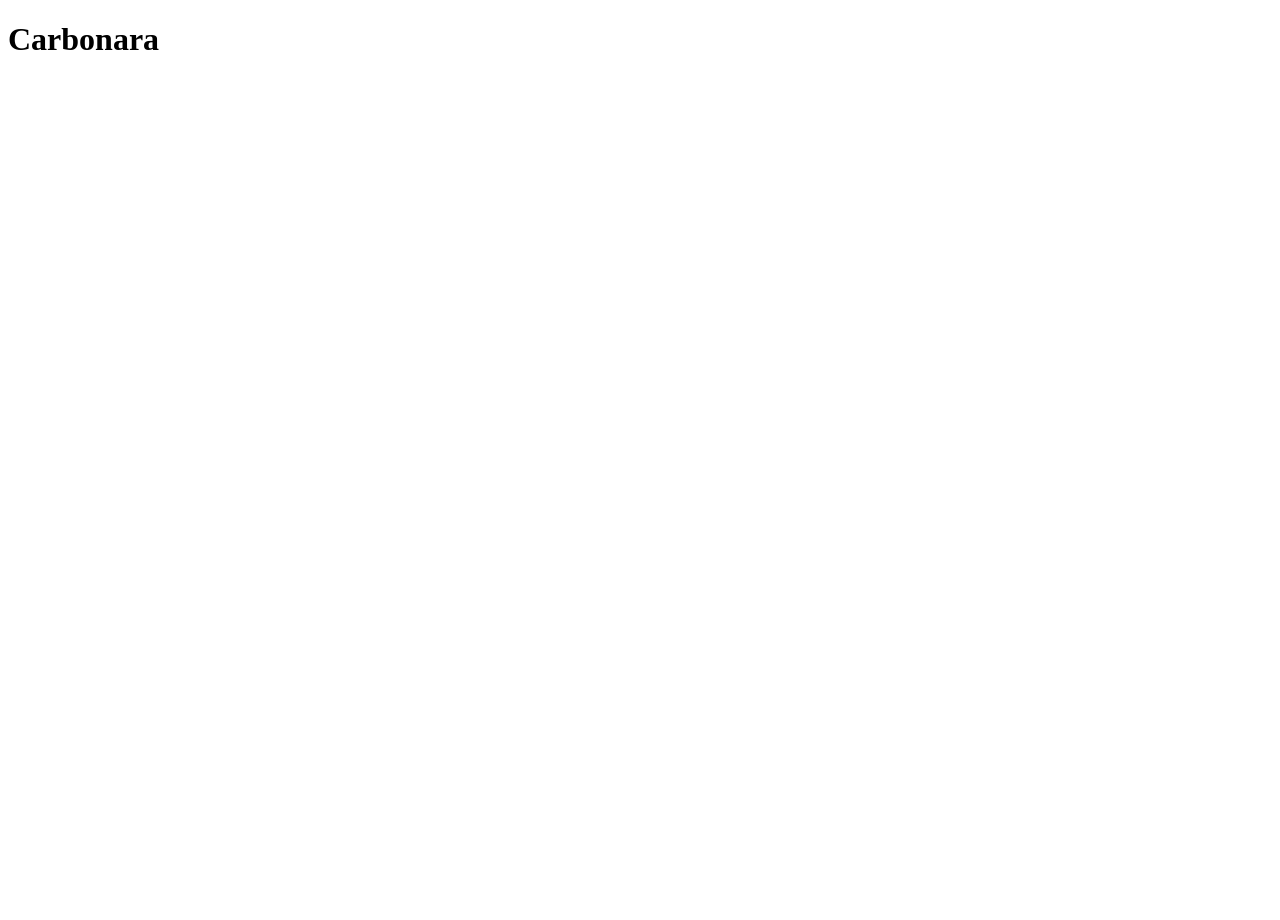
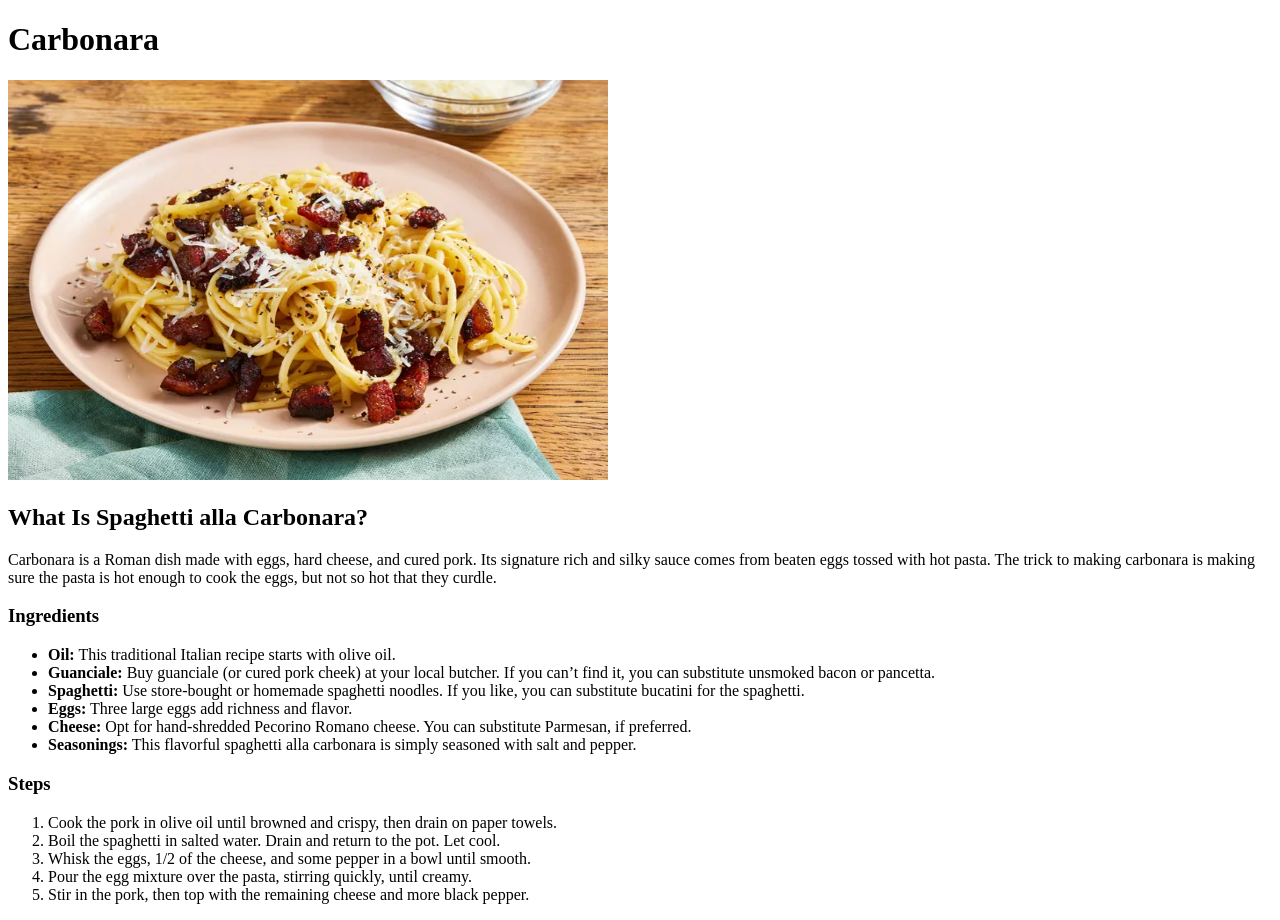
Before and after one commit to Abel157/odin-recipes, a plain HTML site: page recipes/carbonara.html in a window 1280 px wide. Before the commit the page ends 800 px from the top, so only its background shows below. Drawn offline with Linux system fonts and the light colour scheme.

Commit message:
add carbonara page

```diff
--- a/recipes/carbonara.html
+++ b/recipes/carbonara.html
@@ -5,5 +5,26 @@
     </head>
     <body>
         <h1>Carbonara</h1>
+        <img src="../img/carbonara.webp" width="600" height="400" alt="carbonara dish">
+        <h2>What Is Spaghetti alla Carbonara?</h2>
+        <p>Carbonara is a Roman dish made with eggs, hard cheese, and cured pork. Its signature rich and silky sauce comes from beaten eggs tossed with hot pasta. The trick to making carbonara is making sure the pasta is hot enough to cook the eggs, but not so hot that they curdle. </p>
+        <h3>Ingredients</h3>
+        <ul>
+            <li><strong>Oil:</strong> This traditional Italian recipe starts with olive oil. </li>
+            <li><strong>Guanciale:</strong> Buy guanciale (or cured pork cheek) at your local butcher. If you can’t find it, you can substitute unsmoked bacon or pancetta.</li>
+            <li><strong >Spaghetti:</strong> Use store-bought or homemade spaghetti noodles. If you like, you can substitute bucatini for the spaghetti.</li>
+            <li><strong>Eggs:</strong> Three large eggs add richness and flavor.</li>
+            <li><strong>Cheese:</strong> Opt for hand-shredded Pecorino Romano cheese. You can substitute Parmesan, if preferred.</li>
+            <li><strong>Seasonings:</strong> This flavorful spaghetti alla carbonara is simply seasoned with salt and pepper.</li>
+
+         </ul>
+        <h3> Steps</h3>
+         <ol>
+            <li>Cook the pork in olive oil until browned and crispy, then drain on paper towels.</li>
+            <li>Boil the spaghetti in salted water. Drain and return to the pot. Let cool.</li>
+            <li>Whisk the eggs, 1/2 of the cheese, and some pepper in a bowl until smooth.</li>
+            <li>Pour the egg mixture over the pasta, stirring quickly, until creamy.</li>
+            <li>Stir in the pork, then top with the remaining cheese and more black pepper.</li>
+         </ol>
     </body>
 </html>
```
Also changed, not shown: img/carbonara.webp (added).
